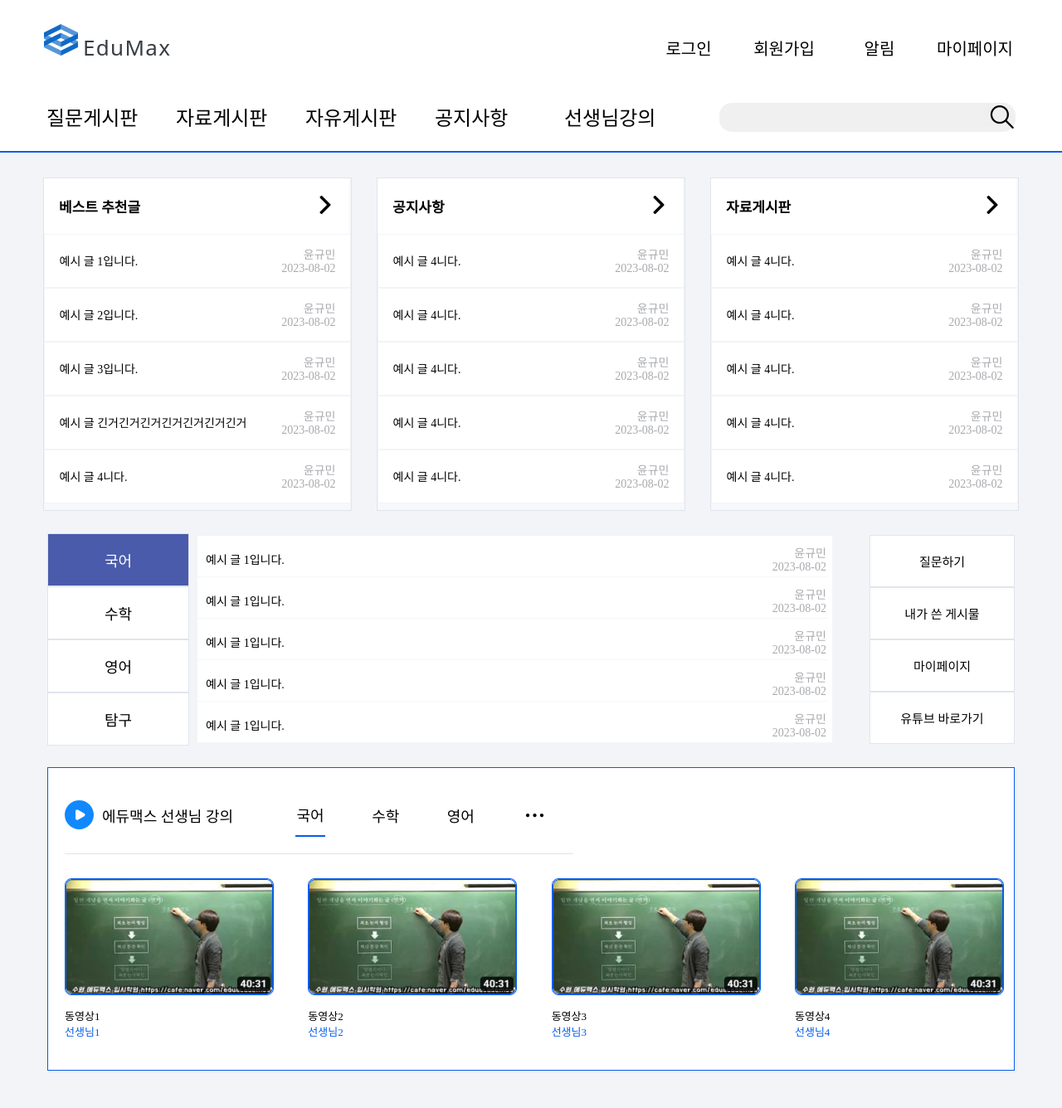
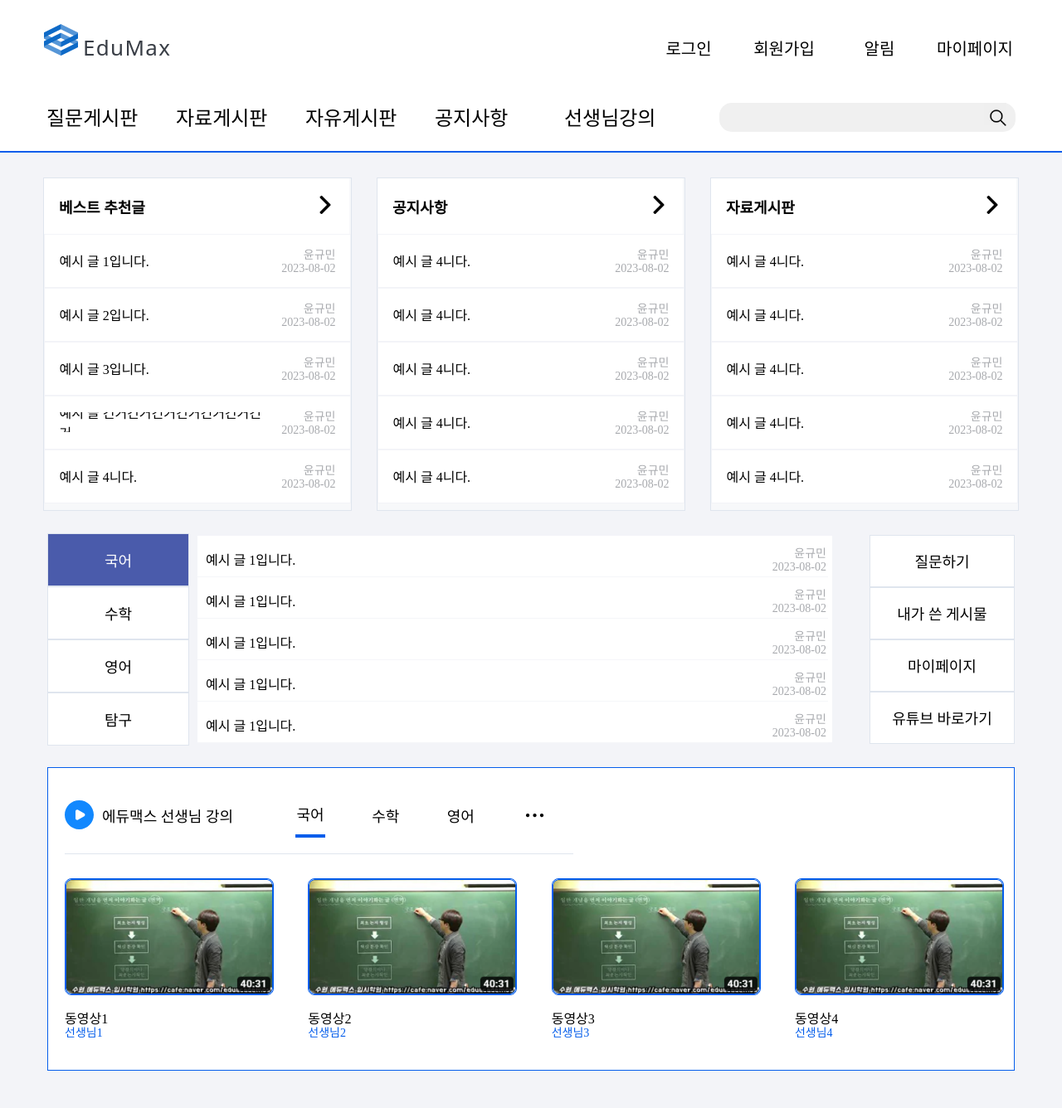
Before and after one commit to kbs1115/newproject, a Django app: page / in a window 1280 px wide. Shown: the whole page at 83% size. Run offline with Django 4.2, Linux system fonts and the light colour scheme; parts of the project's set-up code (start-up, migrations or seed data) failed here and were passed over.

Commit message:
08/08 수정사항 반영 완료

```diff
--- a/static/index.css
+++ b/static/index.css
@@ -28,7 +28,7 @@
     flex-shrink: 0;
     color: #000;
     font-family: Noto Sans KR;
-    font-size: 17px;
+    font-size: 18px;
     font-style: normal;
     font-weight: 700;
     line-height: normal;
@@ -60,7 +60,7 @@
     flex-shrink: 0;
     color: #000;
     font-family: Noto Sans KR;
-    font-size: 14px;
+    font-size: 16px;
     font-style: normal;
     font-weight: 400;
     line-height: normal;
@@ -181,7 +181,7 @@
     cursor: pointer;
     color: #000;
     font-family: Noto Sans KR;
-    font-size: 15px;
+    font-size: 18px;
     font-style: normal;
     font-weight: 400;
     line-height: normal;
@@ -247,7 +247,7 @@
     text-align: center;
 }
 .subjects > a.active {
-    border-bottom: 2px solid #045DEB;
+    border-bottom: 4px solid #045DEB;
 }
 .subjects > a:last-child {
     display: flex;
@@ -289,7 +289,7 @@
     height: 19px;
     color: #000;
     font-family: Noto Sans KR;
-    font-size: 13px;
+    font-size: 16px;
     font-style: normal;
     font-weight: 400;
     line-height: normal;
@@ -300,7 +300,7 @@
     height: 19px;
     color: var(--unnamed, #045DEB);
     font-family: Noto Sans KR;
-    font-size: 13px;
+    font-size: 14px;
     font-style: normal;
     font-weight: 400;
     line-height: normal;
--- a/static/navbar.css
+++ b/static/navbar.css
@@ -133,3 +133,9 @@ body {
     margin-right: auto;
     cursor: pointer;
 }
+.nav-underinnerbox > ul > li:last-child > button > img {
+    margin-top: 6px;
+    width: 22px;
+    height: 22px;
+    border: none;
+}
```
